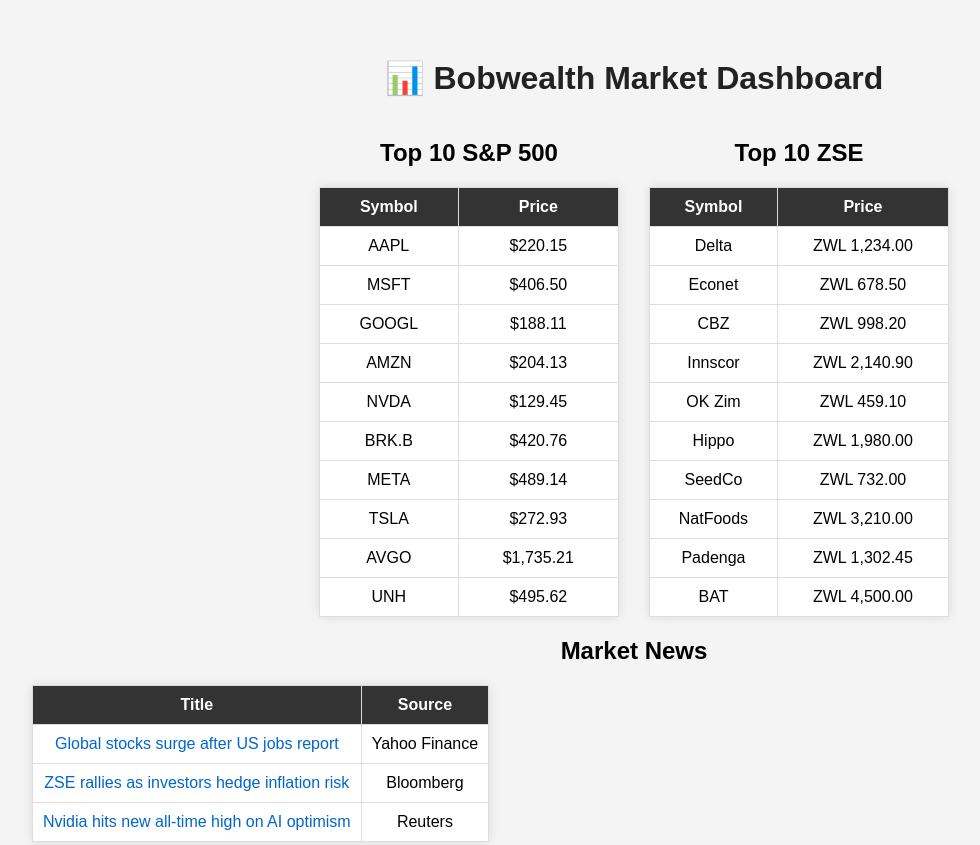
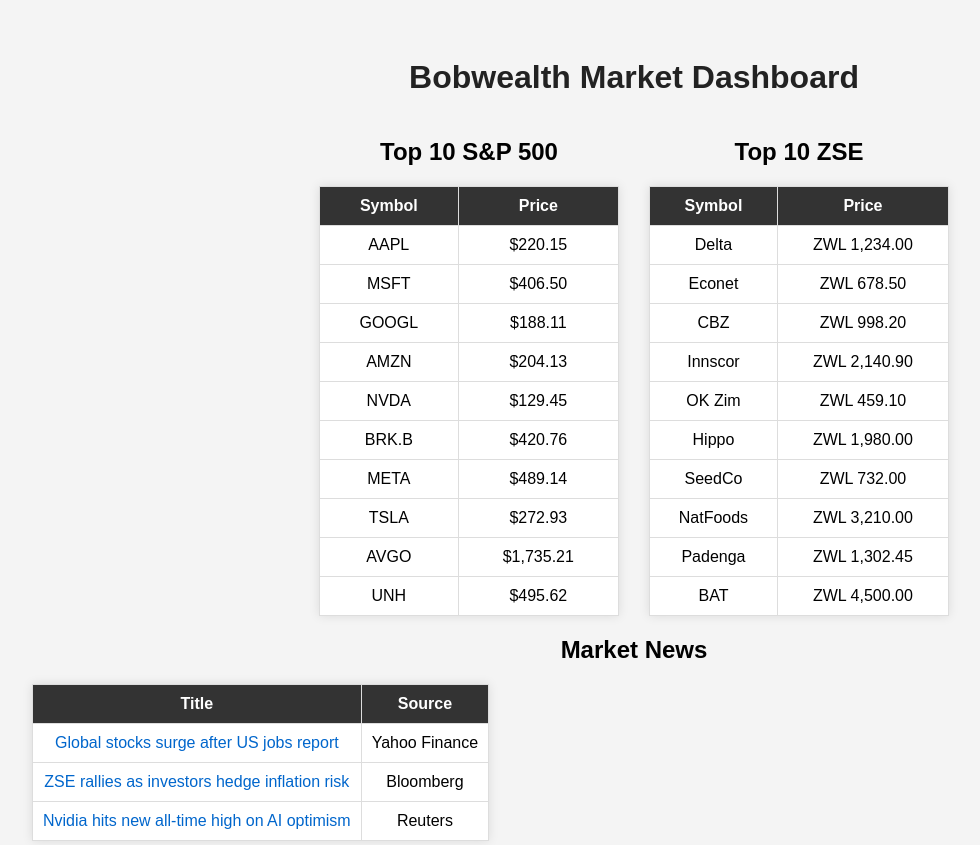
Before and after one commit to mukomabob/bobwealth-site, a plain HTML site: page index.html in a window 1280 px wide. Shown: the top 845 px of the page, without its empty margins (6-986 px from the left). Drawn offline with Linux system fonts and the light colour scheme.

Commit message:
Update index.html removed emojis

```diff
--- a/index.html
+++ b/index.html
@@ -65,7 +65,7 @@
 </head>
 <body>
 
-  <h1>📊 Bobwealth Market Dashboard</h1>
+  <h1>Bobwealth Market Dashboard</h1>
 
   <div class="container">
     <div>
```
